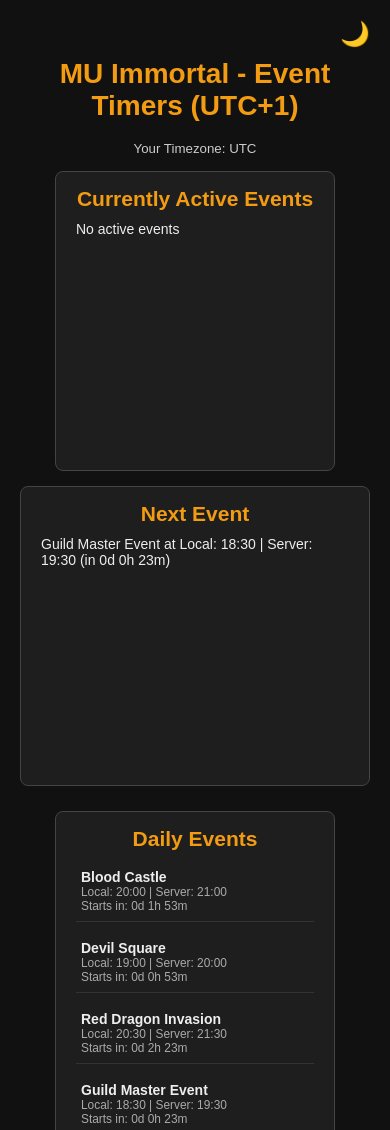
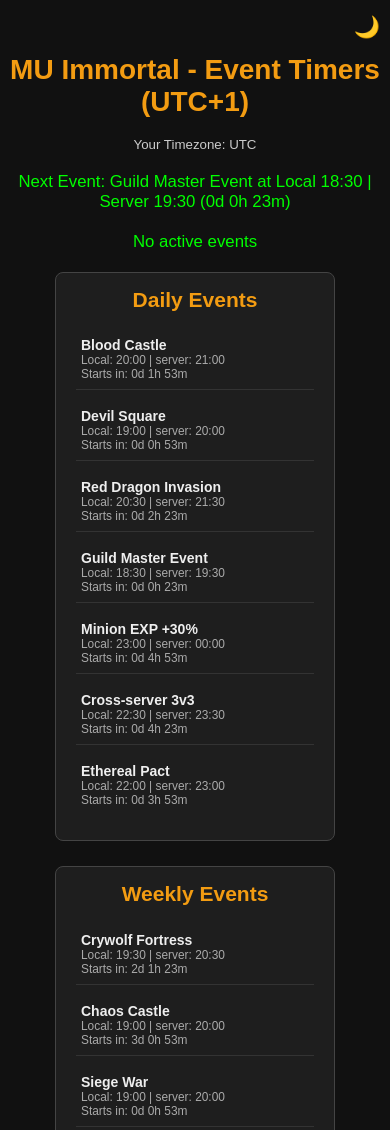
Before and after one commit to LvKafija/MU-immortal-Event-Timer, a plain HTML site: page index.html in a window 390 px wide. Shown: the top 1130 px of the page. Drawn offline with Linux system fonts and the light colour scheme.

Commit message:
Update index.html

```diff
--- a/index.html
+++ b/index.html
@@ -13,39 +13,32 @@
     margin: 0;
     min-height: 100vh;
     box-sizing: border-box;
-    transition: background-color 0.3s, color 0.3s;
+    transition: background 0.3s, color 0.3s;
   }
   body.light {
-    background-color: #f9f9f9;
+    background-color: #f5f5f5;
     color: #111;
   }
-  h1 {
+  h1, h2 {
     text-align: center;
     color: #f39c12;
     margin-top: 0;
   }
-  #top-controls {
+  .top-bar {
     display: flex;
     justify-content: flex-end;
-    margin-bottom: 10px;
+    margin-bottom: 15px;
+    gap: 10px;
   }
-  #theme-toggle {
+  .icon-button {
     cursor: pointer;
-    font-size: 24px;
-    user-select: none;
+    font-size: 1.5em;
   }
-  #user-timezone {
-    text-align: center;
-    margin-bottom: 15px;
-    font-size: 0.95em;
-    color: #ccc;
-  }
-  .event-row {
+  .event-list {
     display: flex;
-    gap: 20px;
+    gap: 40px;
     flex-wrap: wrap;
     justify-content: center;
-    margin-bottom: 25px;
   }
   .event-box {
     border: 1px solid #444;
@@ -53,47 +46,28 @@
     border-radius: 8px;
     background-color: #1e1e1e;
     min-width: 280px;
-    max-width: 350px;
-    flex: 1 1 300px;
+    max-width: 450px;
+    flex: 1 1 350px;
     box-sizing: border-box;
   }
   body.light .event-box {
     background-color: #fff;
     border-color: #ccc;
-    color: #111;
-  }
-  .event-box h2 {
-    text-align: center;
-    margin-top: 0;
-    margin-bottom: 10px;
-    color: #f39c12;
   }
   .event {
     margin: 10px 0;
     padding: 8px 5px;
     border-bottom: 1px solid #333;
   }
-  body.light .event {
-    border-bottom: 1px solid #ccc;
-  }
-  .event-name {
-    font-weight: bold;
-    font-size: 1.1em;
-  }
-  .event-time, .event-timer {
-    font-size: 0.9em;
-    color: #aaa;
-  }
-  body.light .event-time,
-  body.light .event-timer {
-    color: #555;
-  }
+  .event:last-child { border-bottom: none; }
+  .event-name { font-weight: bold; font-size: 1.1em; }
+  .event-time, .event-timer { font-size: 0.9em; color: #aaa; }
+  .up-next, .active-events { text-align: center; margin: 20px 0; font-size: 1.2em; color: #0f0; }
+  #user-timezone { text-align: center; margin-bottom: 15px; font-size: 0.95em; color: #ccc; }
   @media (max-width: 720px) {
-    .event-row {
-      flex-direction: column;
-      gap: 15px;
-      align-items: center;
-    }
+    .event-list { flex-direction: column; gap: 25px; align-items: center; }
+    .event-box { max-width: 100%; }
+    body { padding: 15px 10px; }
   }
   @media (max-width: 400px) {
     body { font-size: 14px; }
@@ -103,28 +77,16 @@
 </style>
 </head>
 <body>
-<div id="top-controls">
-  <div id="theme-toggle" title="Toggle Day/Night">🌙</div>
+<div class="top-bar">
+  <span id="day-night-toggle" class="icon-button">🌙</span>
 </div>
 <h1>MU Immortal - Event Timers (UTC+1)</h1>
 <div id="user-timezone"></div>
-<div class="event-row">
-  <div id="currently-active" class="event-box">
-    <h2>Currently Active Events</h2>
-    <div id="active-events">No active events</div>
-  </div>
-  <div id="next-event-box" class="event-box">
-    <h2>Next Event</h2>
-    <div id="up-next">No upcoming events</div>
-  </div>
-</div>
-<div class="event-row">
-  <div id="daily-events" class="event-box">
-    <h2>Daily Events</h2>
-  </div>
-  <div id="weekly-events" class="event-box">
-    <h2>Weekly Events</h2>
-  </div>
+<div id="up-next" class="up-next"></div>
+<div id="active-events" class="active-events">No active events</div>
+<div class="event-list">
+  <div id="daily-events" class="event-box"><h2>Daily Events</h2></div>
+  <div id="weekly-events" class="event-box"><h2>Weekly Events</h2></div>
 </div>
 
 <script>
@@ -143,126 +105,114 @@ const events = [
   { name:"Vulcanus", times:["20:00"], duration:15, dayAbbr:["Wed","Fri"] }
 ];
 
+const notifiedEvents = new Set();
+const userTz = Intl.DateTimeFormat().resolvedOptions().timeZone;
+document.getElementById("user-timezone").textContent = `Your Timezone: ${userTz}`;
+
 function generateEvery2Hours(start,end){
-  const times=[];
-  let [sh,sm]=start.split(":").map(Number);
+  const times=[]; let [sh,sm]=start.split(":").map(Number);
   let [eh,em]=end.split(":").map(Number);
-  for(let h=sh;h<=eh;h+=2){
-    times.push(`${String(h).padStart(2,"0")}:${String(sm).padStart(2,"0")}`);
-  }
+  for(let h=sh;h<=eh;h+=2){times.push(`${String(h).padStart(2,"0")}:${String(sm).padStart(2,"0")}`);}
   return times;
 }
 
-const userTz = Intl.DateTimeFormat().resolvedOptions().timeZone;
-document.getElementById("user-timezone").textContent=`Your Timezone: ${userTz}`;
-
 function getEventDateFromUTCPlus1(dayDate,timeStr){
   const [hour,minute]=timeStr.split(":").map(Number);
-  const utcDate = new Date(Date.UTC(dayDate.getFullYear(),dayDate.getMonth(),dayDate.getDate(),hour-1,minute));
+  const utcDate=new Date(Date.UTC(dayDate.getFullYear(),dayDate.getMonth(),dayDate.getDate(),hour-1,minute));
   return utcDate;
 }
 
 function getNextEventTime(event){
   const now=new Date();
   for(let offset=0;offset<8;offset++){
-    const day=new Date(now);
-    day.setDate(now.getDate()+offset);
-    const dayAbbr = day.toLocaleDateString('en-US',{weekday:'short'});
+    const day=new Date(now); day.setDate(now.getDate()+offset);
+    const dayAbbr=day.toLocaleDateString('en-US',{weekday:'short'});
     if(event.dayAbbr.length && !event.dayAbbr.includes(dayAbbr)) continue;
     for(const t of event.times){
-      const dt = getEventDateFromUTCPlus1(day,t);
+      const dt=getEventDateFromUTCPlus1(day,t);
       if(dt>=now) return dt;
     }
   }
   return null;
 }
 
-function formatTimeLocal(date){
-  return date.toLocaleTimeString([], {hour12:false,hour:"2-digit",minute:"2-digit"});
-}
-function formatTimeUTCPlus1(date){
-  let hour=date.getUTCHours()+1;
-  if(hour>=24) hour-=24;
-  return `${String(hour).padStart(2,"0")}:${String(date.getUTCMinutes()).padStart(2,"0")}`;
-}
-function formatCountdown(ms){
-  const totalSeconds=Math.floor(ms/1000);
-  const days=Math.floor(totalSeconds/86400);
-  const hours=Math.floor((totalSeconds%86400)/3600);
-  const minutes=Math.floor((totalSeconds%3600)/60);
-  return `${days}d ${hours}h ${minutes}m`;
-}
+function formatTimeLocal(date){return date.toLocaleTimeString([], {hour12:false,hour:"2-digit",minute:"2-digit"});}
+function formatTimeUTCPlus1(date){let hour=date.getUTCHours()+1;if(hour>=24)hour-=24;return `${String(hour).padStart(2,"0")}:${String(date.getUTCMinutes()).padStart(2,"0")}`;}
+function formatCountdown(ms){const totalSeconds=Math.floor(ms/1000);const days=Math.floor(totalSeconds/86400);const hours=Math.floor((totalSeconds%86400)/3600);const minutes=Math.floor((totalSeconds%3600)/60);return `${days}d ${hours}h ${minutes}m`;}
 
-function renderEvents(container,filterFn){
+// Render events
+function renderEvents(container, filterFn){
   container.querySelectorAll(".event").forEach(e=>e.remove());
   for(const event of events.filter(filterFn)){
-    const nextTime = getNextEventTime(event);
+    const nextTime=getNextEventTime(event);
     if(!nextTime) continue;
     const localTime=formatTimeLocal(nextTime);
     const utcPlus1Time=formatTimeUTCPlus1(nextTime);
     const timeDiff=nextTime-new Date();
     const div=document.createElement("div");
     div.className="event";
-    div.innerHTML=`
-      <div class="event-name">${event.name}</div>
-      <div class="event-time">Local: ${localTime} | Server: ${utcPlus1Time}</div>
-      <div class="event-timer">Starts in: ${formatCountdown(timeDiff)}</div>
-    `;
+    div.innerHTML=`<div class="event-name">${event.name}</div>
+      <div class="event-time">Local: ${localTime} | server: ${utcPlus1Time}</div>
+      <div class="event-timer">Starts in: ${formatCountdown(timeDiff)}</div>`;
     container.appendChild(div);
   }
 }
 
+// Currently Active
 function showCurrentlyActiveAndNext(){
   const now=new Date();
   let nextEvent=null;
   let nextTime=null;
-  const activeDiv=document.getElementById("active-events");
-  const upNextDiv=document.getElementById("up-next");
-  let activeEvents=[];
-
+  const activeEvents=[];
   for(const event of events){
+    const upcoming=getNextEventTime(event);
+    if(upcoming && (!nextTime || upcoming<nextTime)){
+      nextTime=upcoming; nextEvent=event;
+    }
+    // check active
     for(const t of event.times){
-      const start=getEventDateFromUTCPlus1(now,t);
-      const end=new Date(start.getTime()+event.durationMinutes*60000);
-      if(event.dayAbbr.length){
-        const dayAbbr=now.toLocaleDateString('en-US',{weekday:'short'});
-        if(!event.dayAbbr.includes(dayAbbr)) continue;
-      }
-      if(start<=now && now<=end){
-        activeEvents.push({name:event.name,end});
-      }
-      if(start>now && (!nextTime || start<nextTime)){
-        nextTime=start;
-        nextEvent=event;
+      const eventStart=getEventDateFromUTCPlus1(now,t);
+      let duration=(event.duration||0)*60*1000;
+      if(duration===0) duration=0;
+      if(now>=eventStart && now<=eventStart+duration){
+        activeEvents.push({name:event.name,remaining:eventStart+duration-now});
       }
     }
   }
 
-  if(activeEvents.length){
-    activeDiv.innerHTML="";
-    for(const e of activeEvents){
-      const remaining=e.end-now;
-      const div=document.createElement("div");
-      div.textContent=`${e.name} - ${formatCountdown(remaining)} remaining`;
-      activeDiv.appendChild(div);
-    }
-  }else{
-    activeDiv.textContent="No active events";
-  }
-
+  // Up next
+  const upNextDiv=document.getElementById("up-next");
   if(nextEvent && nextTime){
     const local=formatTimeLocal(nextTime);
     const server=formatTimeUTCPlus1(nextTime);
+    upNextDiv.textContent=`Next Event: ${nextEvent.name} at Local ${local} | Server ${server} (${formatCountdown(nextTime-now)})`;
+  } else upNextDiv.textContent="No upcoming events";
+
+  // Active events
+  const activeDiv=document.getElementById("active-events");
+  if(activeEvents.length){
+    activeDiv.innerHTML=activeEvents.map(e=>`${e.name} active for ${Math.floor(e.remaining/60000)} min`).join("<br>");
+  } else activeDiv.textContent="No active events";
+
+  // Notifications
+  if(nextEvent && nextTime && !notifiedEvents.has(nextEvent.name)){
     const diff=nextTime-now;
-    upNextDiv.textContent=`${nextEvent.name} at Local: ${local} | Server: ${server} (in ${formatCountdown(diff)})`;
-    // Browser Notification
-    if(Notification.permission==="granted" && diff<=5*60*1000){
-      new Notification(`${nextEvent.name} is starting soon!`);
+    if(diff<=5*60*1000 && diff>0){
+      if(Notification.permission==="granted"){
+        new Notification(`${nextEvent.name} starting in 5 minutes!`);
+      }
+      notifiedEvents.add(nextEvent.name);
     }
-  }else{
-    upNextDiv.textContent="No upcoming events";
+    if(diff<=0 && notifiedEvents.has(nextEvent.name)) notifiedEvents.delete(nextEvent.name);
   }
 }
+
+// Day/night toggle
+const toggle=document.getElementById("day-night-toggle");
+toggle.addEventListener("click",()=>{
+  document.body.classList.toggle("light");
+  toggle.textContent=document.body.classList.contains("light")?"☀️":"🌙";
+});
 
 // Initial render
 renderEvents(document.getElementById("daily-events"),e=>e.dayAbbr.length===0);
@@ -276,15 +226,8 @@ setInterval(()=>{
   showCurrentlyActiveAndNext();
 },60000);
 
-// Day/Night toggle
-const themeBtn=document.getElementById("theme-toggle");
-themeBtn.addEventListener("click",()=>{
-  document.body.classList.toggle("light");
-  themeBtn.textContent=document.body.classList.contains("light")?"☀️":"🌙";
-});
-
-// Request notification permission
-if("Notification" in window) Notification.requestPermission();
+// Request notifications
+if(Notification.permission!=="granted" && Notification.permission!=="denied") Notification.requestPermission();
 </script>
 </body>
 </html>
```
